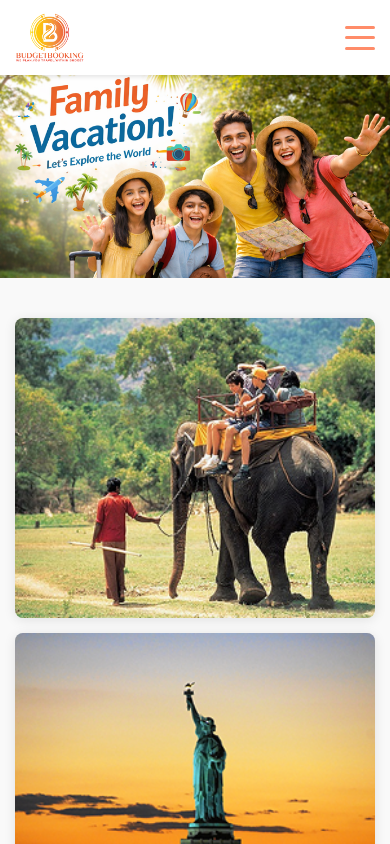
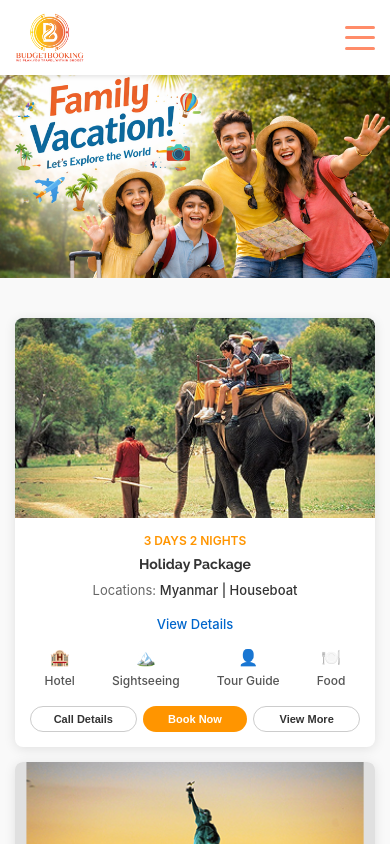
Before and after one commit to rakeshsanjju/budgetbooking, a React (Create React App) app: page /tour in a window 390 px wide. Shown: the top 844 px of the page. Built offline with nearby package versions, Linux system fonts and the light colour scheme.

Commit message:
home commit

```diff
--- a/src/components/pages/TourPackages.css
+++ b/src/components/pages/TourPackages.css
@@ -23,7 +23,6 @@
   transition: transform 0.3s ease, box-shadow 0.3s ease;
   width: 100%;
   max-width: 320px;
-   height: 300px;
 }
 
 .package-card:hover {
@@ -33,7 +32,7 @@
 
 .card-image {
   width: 100%;
-  height: 300px;
+  height: 200px;
   overflow: hidden;
   background: #e0e0e0;
 }
@@ -206,7 +205,7 @@
   }
 
   .card-image {
-    height: 300px;
+    height: 200px;
   }
 
   .amenities {
```
